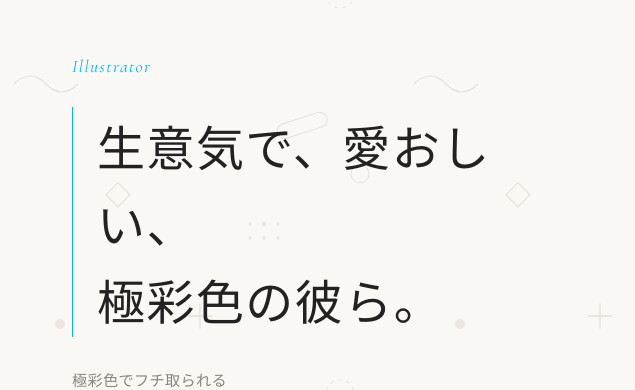
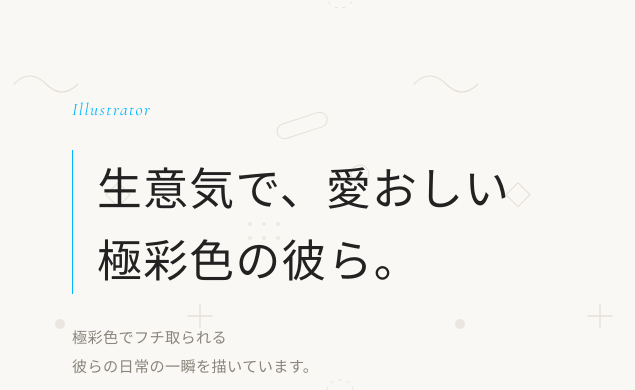
Before and after one commit to irohatsuzuru/portfolio, a plain HTML site: page index.html in a window 1280 px wide. Shown: the part 162-552 px from the top of the page, 0-635 px from the left. Drawn offline with nearby package versions, Linux system fonts and the light colour scheme.

Commit message:
フォントサイズ

```diff
--- a/index.html
+++ b/index.html
@@ -52,7 +52,7 @@
         <div class="hero__text">
           <p class="hero__eyebrow">Illustrator</p>
           <h1 class="hero__title">
-            生意気で、愛おしい、<br>
+            生意気で、愛おしい<br>
             極彩色の彼ら。
           </h1>
           <p class="hero__lead">
--- a/style.css
+++ b/style.css
@@ -207,7 +207,7 @@ textarea:focus-visible {
 .hero__title {
   font-family: var(--font-body);
   font-weight: 500;
-  font-size: clamp(2rem, 4vw, 3.0rem);
+  font-size: clamp(2rem, 4vw, 2.8rem);
   line-height: 1.6;
   letter-spacing: 0.03em;
   margin-bottom: 28px;
```
